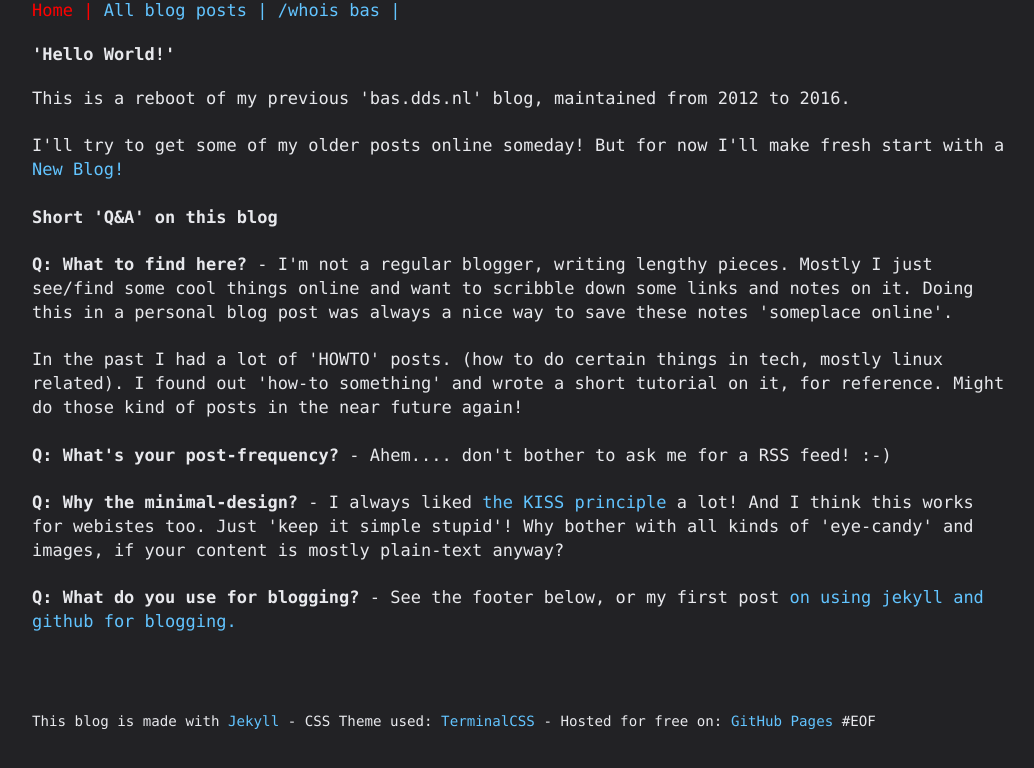
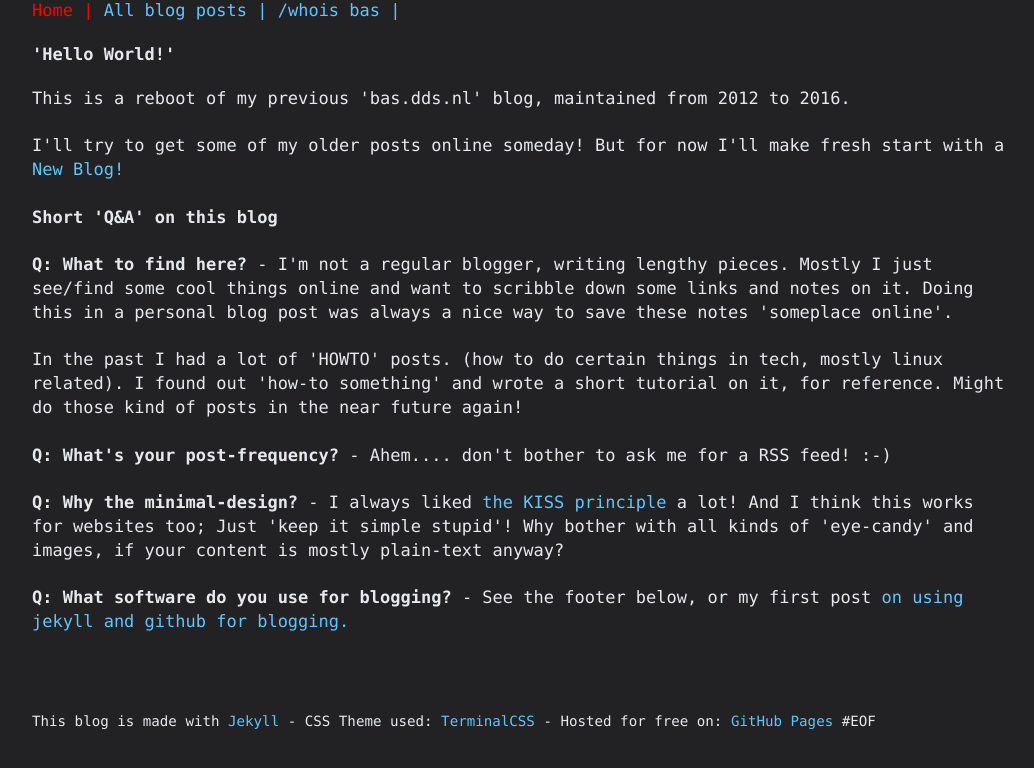
Before and after one commit to basdds/basdds.github.io, a Jekyll site: the page built from index.html, in a window 1280 px wide. Shown: the top 768 px of the page, without its empty margins (118-1152 px from the left). Built offline with Jekyll 4.4.1, drawn with Linux system fonts in a browser that asks for light colours.

Commit message:
site update

```diff
--- a/index.html
+++ b/index.html
@@ -21,8 +21,8 @@ wrote a short tutorial on it, for reference. Might do those kind of posts in the
 <p><b>Q: What's your post-frequency?</b> - Ahem.... don't bother to ask me for a RSS feed! :-)
 
 <p><b>Q: Why the minimal-design?</b> - I always liked <a href="https://en.wikipedia.org/wiki/KISS_principle" target="_blank">the KISS principle</a> a lot!
-And I think this works for webistes too. Just 'keep it simple stupid'! Why bother with all kinds of 'eye-candy' and images, if your content
+And I think this works for websites too; Just 'keep it simple stupid'! Why bother with all kinds of 'eye-candy' and images, if your content
 is mostly plain-text anyway?
 
-<p><b>Q: What do you use for blogging?</b> - See the footer below, or my first post <A href="https://bas.rel.nl/2020/01/20/firstpost.html">
+<p><b>Q: What software do you use for blogging?</b> - See the footer below, or my first post <A href="https://bas.rel.nl/2020/01/20/firstpost.html">
 on using jekyll and github for blogging.</a>
```
Also changed, not shown: 1 other file.
